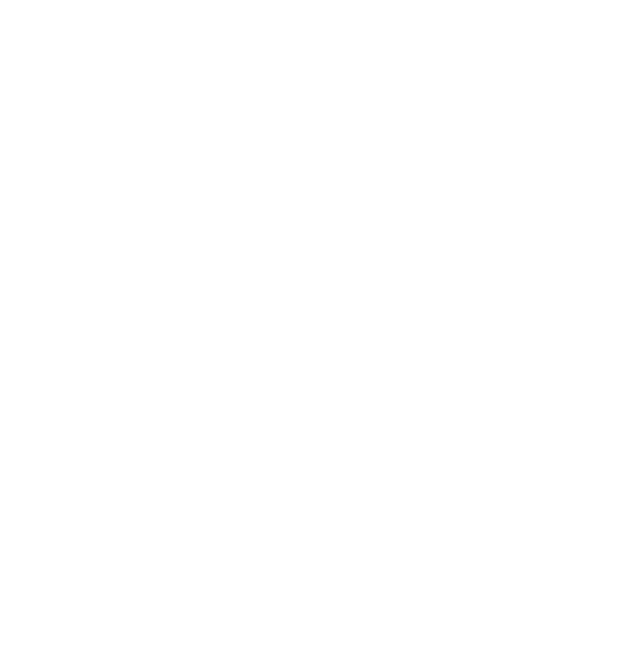
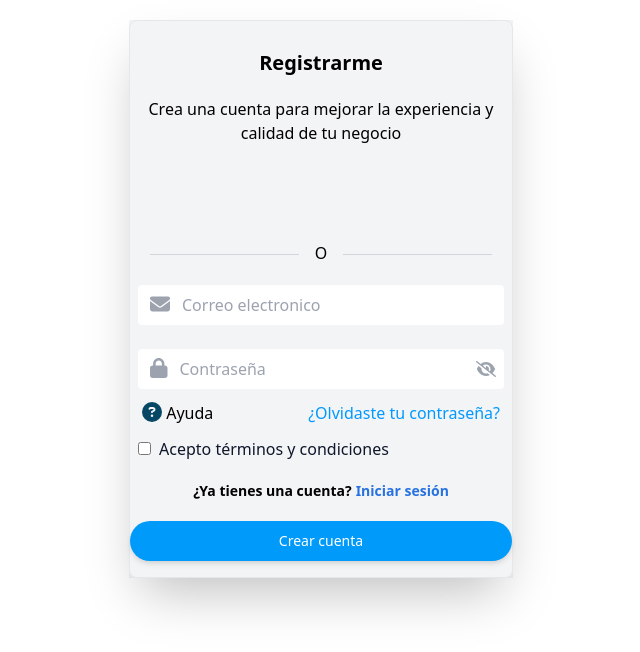
Before and after one commit to javierhol/FrontendStored, a React (Create React App) app: page /signup in a window 1280 px wide. Before the commit this address led to /login. Shown: the top 652 px of the page, without its empty margins (319-959 px from the left). Built offline with nearby package versions, Linux system fonts and the light colour scheme; sample sign-in values are in the browser's storage.

Commit message:
Implemnts auth register front

```diff
--- a/src/apis/ApiData.jsx
+++ b/src/apis/ApiData.jsx
@@ -9,3 +9,8 @@ export const newPassword = async (data) => await axios.post(`${urlServer}/newPas
 // Data Admin Register
 
 export const PostDataAdmin = async (postDataAdmin) => await axios.post(`${urlServer}/register`, { postDataAdmin})
+export const tokenData = async (tokenData,token) => await axios.post(`${urlServer}/register`, {tokenData},{
+    headers: {
+        "acc-token-data":token
+    }
+})
--- a/src/components/AuthUser.jsx
+++ b/src/components/AuthUser.jsx
@@ -55,13 +55,13 @@ export const AuthUser = () => {
                                 .required( "El campo no puede estar vacio" ),
                             password: Yup.string()
                                 .required( "El campo no puede estar vacio" )
-                                .min( 6, "Debe tener mas de 6 caracteres" ),
+
 
                         } )}
 
                         onSubmit={async ( values ) => {
                             let response = await getPostLogin( values );
-
+                            console.log( response );
                             if ( response.status === 200 ) {
                                 toast.success( "Cargando...", {
                                     position: toast.POSITION.TOP_RIGHT,
--- a/src/components/Signup.jsx
+++ b/src/components/Signup.jsx
@@ -12,24 +12,21 @@ import { Link , Navigate} from "react-router-dom"
 
 export const Signup = () => {
 
-
-    const token = localStorage.getItem('secure_token')
     const [typeInput, setTypeInput] = useState(true)
     const [spiner, setSpiner] = useState(true)
     const { getPostRegister } = usePostAuth()
-    if (token) {
-        return <Navigate to="/login" />
-    }
+    console.log(getPostRegister);
+
 
     return(
         <>
-
+         <ToastContainer />
         <div className="form-signup w-4/5 sm:w-96 mx-auto sm:mx-auto mt-5 bg-gray-100">
             <div className="container-signup  border shadow-2xl pb-1 rounded-lg ">
-                <h1 class="text-xl font-semibold mt-2 mb-5 pt-5 text-center ">Registrarme</h1>
+                <h1 className="text-xl font-semibold mt-2 mb-5 pt-5 text-center ">Registrarme</h1>
                 <div className="description">
-                    <p class="mx-10 text-center sm:mx-auto">Crea una cuenta para mejorar la experiencia y </p>
-                    <p class="text-center mb-5">calidad de tu negocio</p>
+                    <p className="mx-10 text-center sm:mx-auto">Crea una cuenta para mejorar la experiencia y </p>
+                    <p className="text-center mb-5">calidad de tu negocio</p>
                 </div>
                 <div className="countCuenda cursor-pointer">
                                 <div className="authGoogle
@@ -55,38 +52,51 @@ export const Signup = () => {
                 <p className="text-center mx-4 mb-0">O</p>
             </div>
             <Formik
-                initialValues={{ email: "", password: "",toggle: false,checked: [], }}
+                initialValues={{ email: "", password: ""}}
 
                 validationSchema={
                 Yup.object({
-                    email: Yup.string().email("El email no es valido").required("El campo no puede estar vacio"),
-                    password: Yup.string().required("La contraseña no es valida")
+                    email: Yup.string()
+                    .email( "El email no es valido" )
+                    .required( "El campo no puede estar vacio" ),
+                password: Yup.string()
+                    .required( "El campo no puede estar vacio" )
+                    .min( 6, "Debe tener mas de 6 caracteres" ),
                 })
             }
                 onSubmit={ async (values)=>{
                    let response = await getPostRegister(values)
+                   console.log(response);
 
                      if (response.status === 200) {
-                        toast.success( "Cargando...", {
+                        toast.success( "Usuario creado exitosamente!", {
                             position: toast.POSITION.TOP_RIGHT,
                             theme: "dark",
                         } )
-                        let getData = response.data
-                        localStorage.setItem( "secure_token", getData.token )
-                        localStorage.setItem( "auth_cuenta", getData.auth )
-                        localStorage.setItem( "response_auth", getData.message )
-                        localStorage.setItem( "perfil_rol", getData.rol )
-                         setSpiner( !spiner );
-                       window.location.href = "/login";
                     }
-                    if (response.status === 400) {
-
-                        toast.error( response.data.message, {
+                    if(response.response.status === 400){
+                        toast.warning( "El correo ya existe!", {
                             position: toast.POSITION.TOP_RIGHT,
                             theme: "dark",
+
                         } )
+                    };
 
+                    if(response.response.status === 401){
+                        toast.warning( "Hubo un problema al registrar sus datos, intente nuevamente", {
+                            position: toast.POSITION.TOP_RIGHT,
+                            theme: "dark",
+
+                        } )
                     }
+                    if(response.response.status === 500){
+                        toast.error( "Ocurrio un error inesperado, intente nuevamente", {
+                            position: toast.POSITION.TOP_RIGHT,
+                            theme: "dark",
+
+                        } )
+                    }
+
                 }
             }
             >
--- a/src/hooks/context/UserContextData.jsx
+++ b/src/hooks/context/UserContextData.jsx
@@ -1,6 +1,6 @@
 
 import React, { createContext, useState, useContext } from "react";
-import { PostDataUser,postRecoveryEmail,recoverycode,newPassword,PostDataAdmin  } from "../../apis/ApiData"
+import { PostDataUser,postRecoveryEmail,recoverycode,newPassword,PostDataAdmin } from "../../apis/ApiData"
 export const contextUserAdmin = createContext()
 
 export const usePostAuth = () => {
--- a/src/index.tsx
+++ b/src/index.tsx
@@ -13,7 +13,6 @@ root.render(
     <BrowserRouter>
       <GoogleOAuthProvider clientId="797595300559-75b5122n29hr1jskrso9lh5fooh05trr.apps.googleusercontent.com">
         <App />
-
       </GoogleOAuthProvider>
 
     </BrowserRouter>
```
